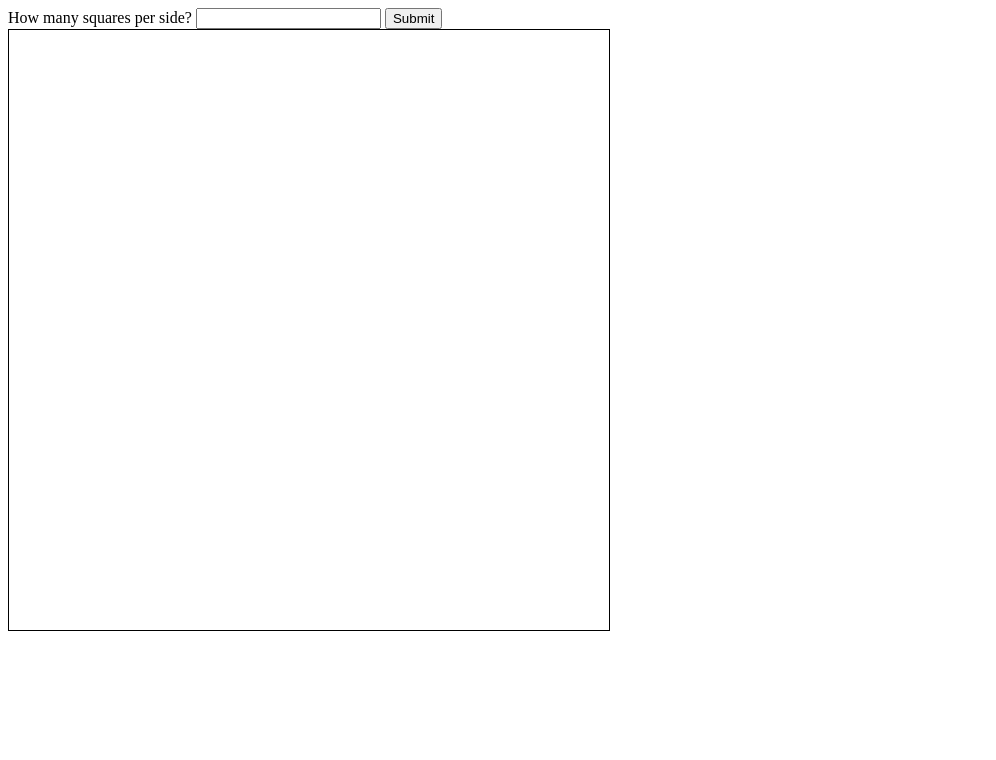
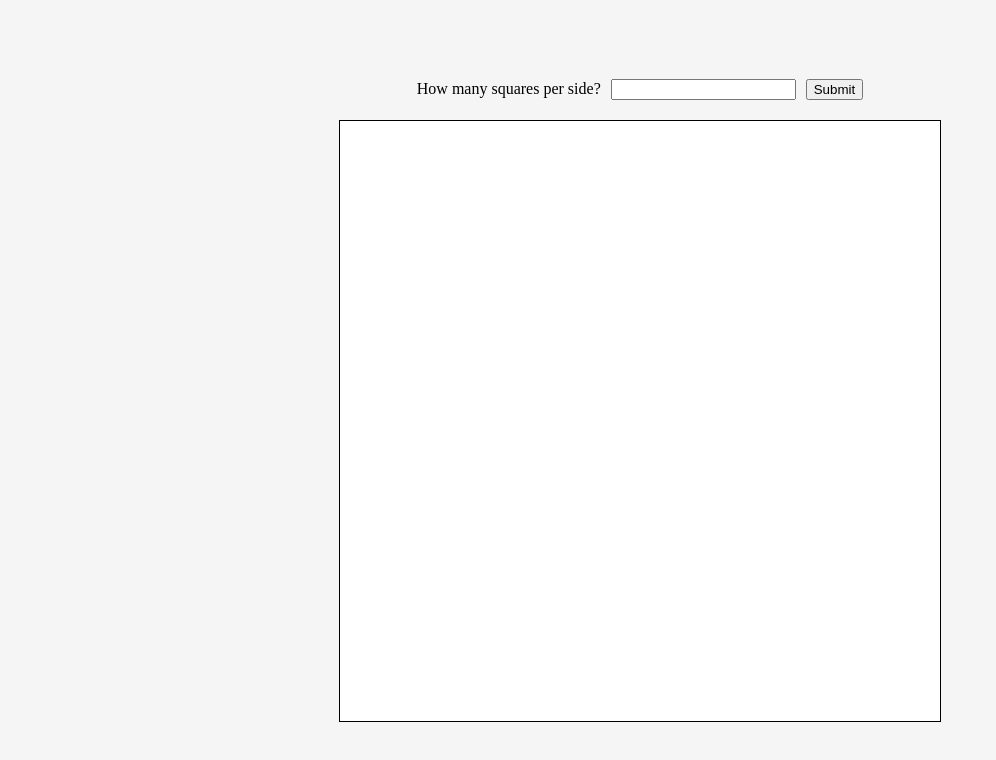
Before and after one commit to DutchNugget/etch-a-sketch, a plain HTML site: page index.html in a window 1280 px wide. Shown: the whole page, without its empty margins (0-996 px from the left). Drawn offline with Linux system fonts and the light colour scheme.

Commit message:
forgot  to save the CSS file

```diff
--- a/styles.css
+++ b/styles.css
@@ -1,11 +1,21 @@
-.body {
-  display:flex;
+body {
+  display: flex;
+  flex-direction: column; /* mek input deh pon top */
+  justify-content: center; /* center vertically */
+  align-items: center; /* center horizontally */
+  min-height: 100vh; /* full height fi center */
+  margin: 0;
+  background: #f5f5f5;
+}
+
+.inputs {
+  margin-bottom: 20px;
+  display: flex;
+  gap: 10px;
   align-items: center;
-  align-content: center;
+  justify-content: center;
+}
 
-
-
-}
 .squareContainer {
   display: flex;
   flex-wrap: wrap;
@@ -14,12 +24,11 @@
   height: 90vw;
   max-width: 600px;
   max-height: 600px;
-
-
+  background-color: white;
 }
 
 .grid {
   box-sizing: border-box;
-
-    margin: 0px;
+  margin: 0;
+  border: 1px solid #eee;
 }
```
Lines whose indentation alone changed are shown as unchanged.
